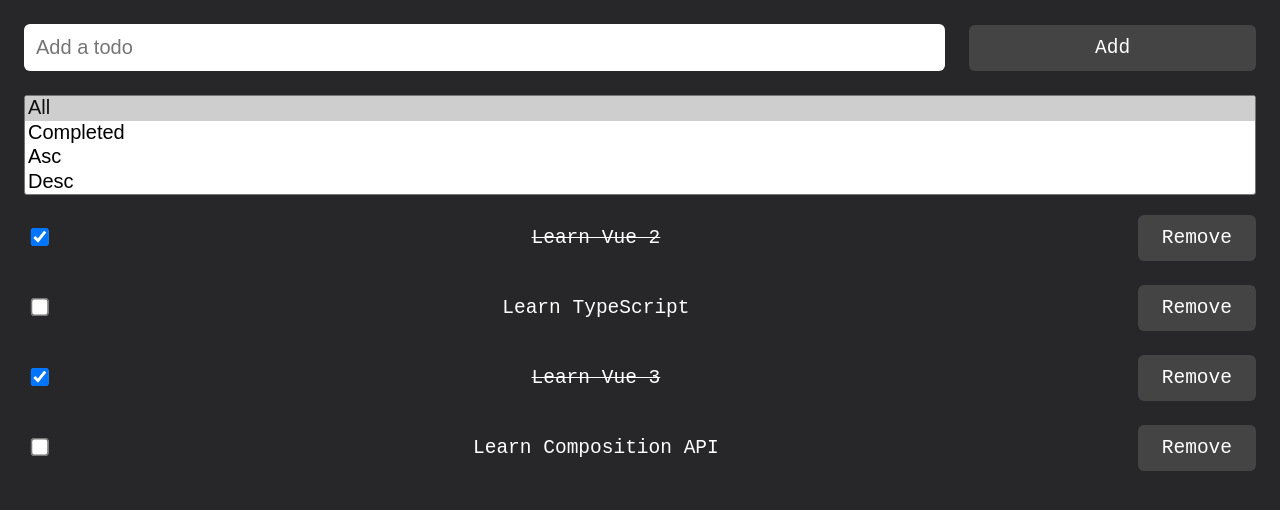
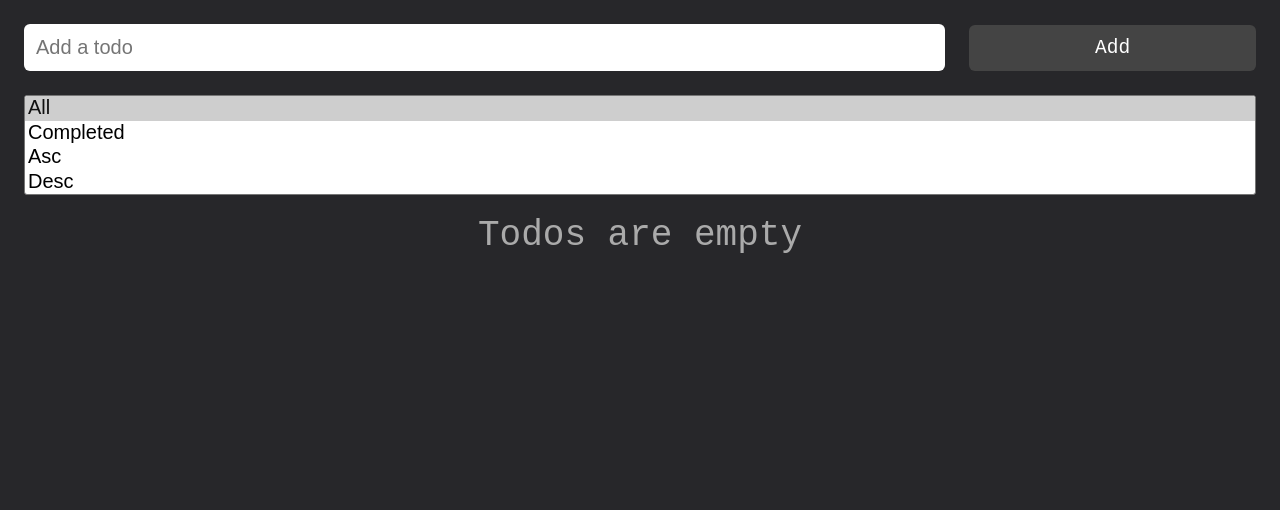
Before and after one commit to crashmax-dev/vue-course, a Vue app: page / in a window 1280 px wide. Shown: the top 510 px of the page. Built offline with nearby package versions, Linux system fonts and the light colour scheme.

Commit message:
remove todo mock

```diff
--- a/src/todo-app.vue
+++ b/src/todo-app.vue
@@ -3,16 +3,13 @@ import { computed, ref, watch } from 'vue'
 import TodoForm from './todo-form.vue'
 import TodoList from './todo-list.vue'
 import TodoFilter from './todo-filter.vue'
-import { todosMock } from './utils.js'
 import type { Todo, Filter } from './types.js'
 
 const todosFromLocalStorage = JSON.parse(
   localStorage.getItem('todos') || '[]'
 ) as Todo[]
 
-const todos = ref<Todo[]>(
-  import.meta.env.DEV ? todosMock : todosFromLocalStorage
-)
+const todos = ref<Todo[]>(todosFromLocalStorage)
 const todoFilters = ref<Filter[]>(['all'])
 
 watch(todos.value, () => {
--- a/src/todo-filter.vue
+++ b/src/todo-filter.vue
@@ -24,7 +24,7 @@ const filters = computed({
   </select>
 </template>
 
-<style scope>
+<style scoped>
 .filter {
   width: 100%;
   margin-top: 1rem;
--- a/src/todo-form.vue
+++ b/src/todo-form.vue
@@ -1,6 +1,5 @@
 <script setup lang="ts">
 import { ref } from 'vue'
-import { randomToken } from './utils.js'
 import type { Todo } from './types.js'
 
 const emit = defineEmits<{ 'add-todo': [Todo] }>()
@@ -11,7 +10,7 @@ function addTodo(): void {
   if (!input.value) return
 
   const todo: Todo = {
-    id: randomToken(),
+    id: crypto.randomUUID(),
     text: input.value,
     completed: false,
     createdAt: new Date()
--- a/src/utils.ts
+++ /dev/null
@@ -1,32 +0,0 @@
-import type { Todo } from './types.js'
-
-export function randomToken(): string {
-  return Math.random().toString(36).slice(2)
-}
-
-export const todosMock: Todo[] = [
-  {
-    id: randomToken(),
-    text: 'Learn Vue 2',
-    completed: true,
-    createdAt: new Date(7, 7, 2023)
-  },
-  {
-    id: randomToken(),
-    text: 'Learn TypeScript',
-    completed: false,
-    createdAt: new Date(10, 10, 2023)
-  },
-  {
-    id: randomToken(),
-    text: 'Learn Vue 3',
-    completed: true,
-    createdAt: new Date(8, 8, 2023)
-  },
-  {
-    id: randomToken(),
-    text: 'Learn Composition API',
-    completed: false,
-    createdAt: new Date(9, 9, 2023)
-  }
-]
```
